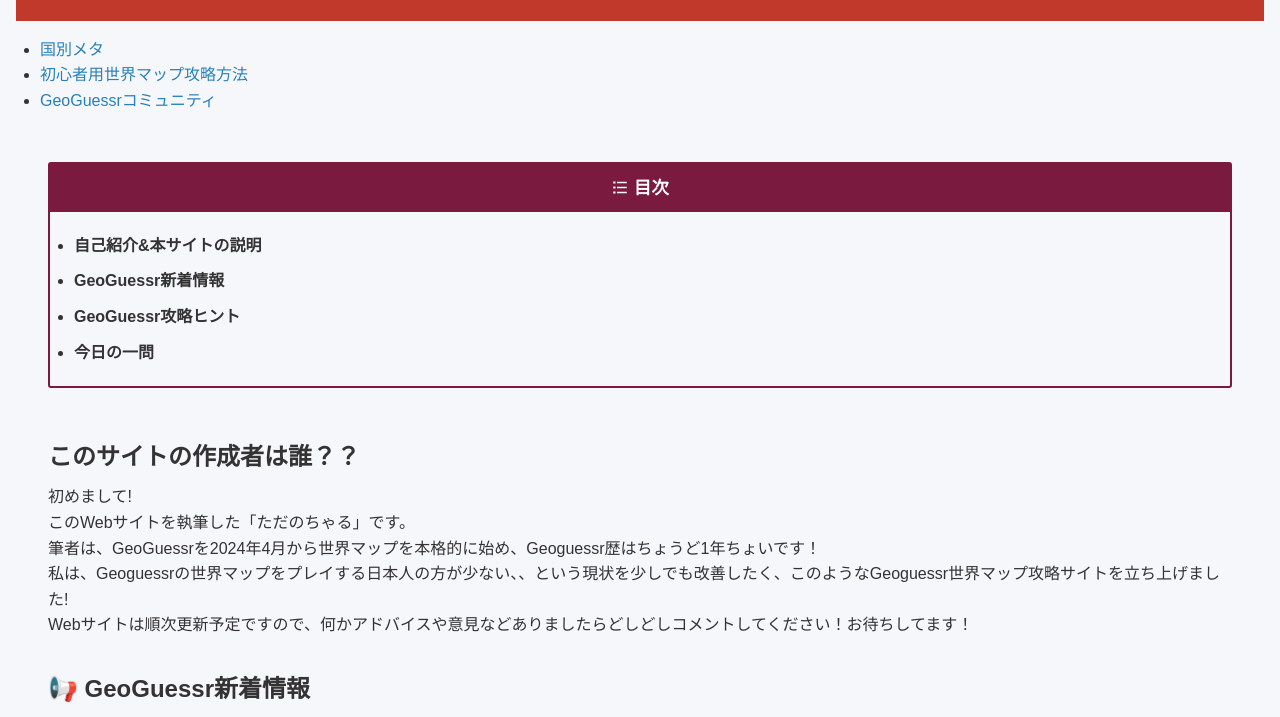
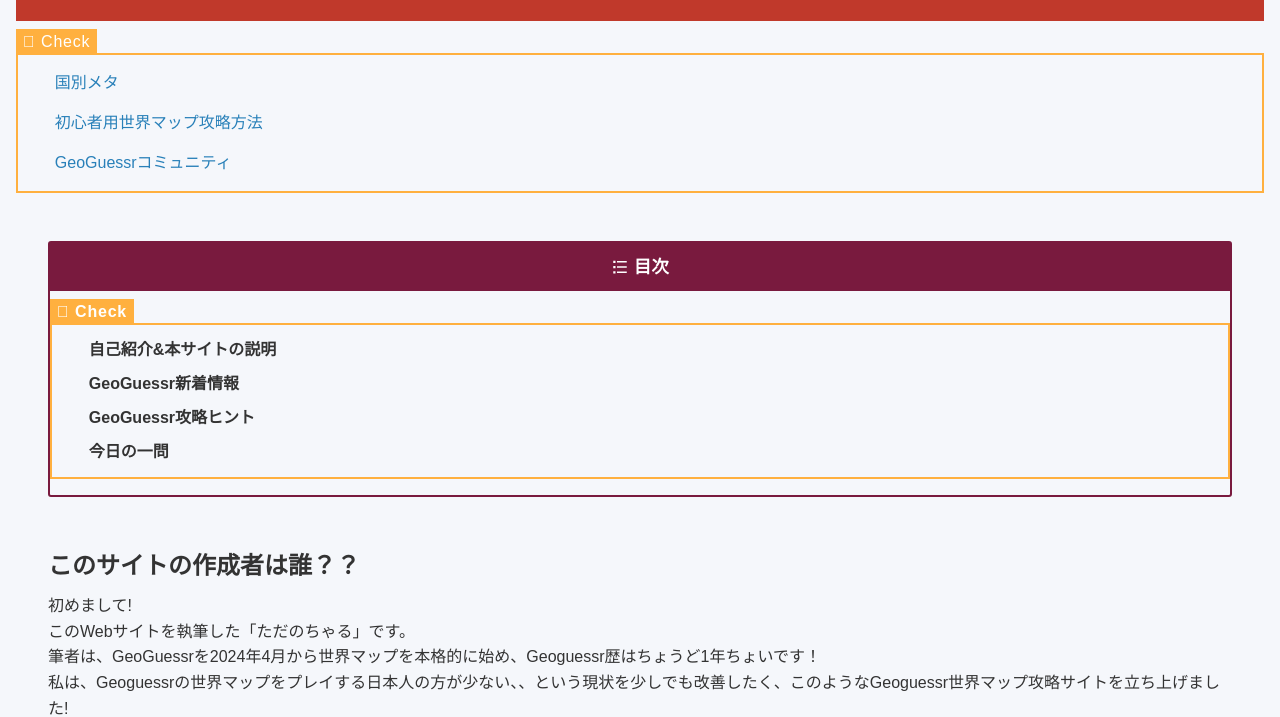
Before and after one commit to masashi-0802/web_geo, a plain HTML site: page index.html in a window 1280 px wide. Shown: the part 104-821 px from the top of the page. Drawn offline with Linux system fonts and the light colour scheme.

Commit message:
タグ一覧完成

```diff
--- a/style.css
+++ b/style.css
@@ -112,6 +112,37 @@
   text-decoration: underline;
 }
 
+ul {
+  border: solid 2px #ffb03f;
+  padding: 0.5em 1em 0.5em 2.3em;
+  position: relative;
+  margin-top: 2em;
+}
+ul li {
+  line-height: 1.5;
+  padding: 0.5em 0;
+  list-style-type: none!important;
+}
+ul li:before {
+  /*リストのアイコン*/
+  font-family: "Font Awesome 5 Free";
+  content: "\f00c";
+  position: absolute;
+  left : 1em; /*左端からのアイコンまでの距離*/
+  color: #ffb03f; /*アイコン色*/
+}
+ul li:after {
+  /*タブ*/
+  background: #ffb03f;
+  color: #fff;
+  font-family: "Font Awesome 5 Free",'Avenir','Arial',sans-serif;
+  position: absolute;
+  left: -2px;
+  bottom: 100%;
+  padding: 1px 7px;
+  content: '\f0a7  Check';/*アイコンコード＋文字*/
+  letter-spacing: 0.05em;/*字間*/
+}
 /* 2カラムレイアウト */
 .content-wrapper {
   display: flex;
```
